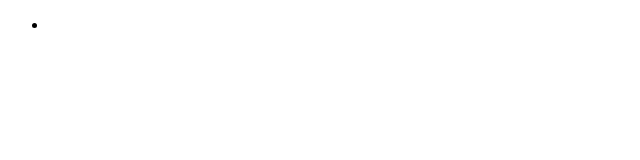
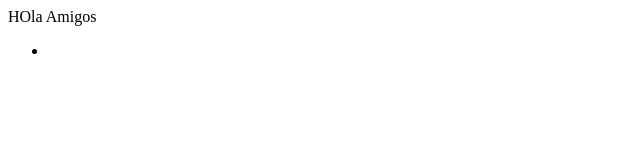
Before and after one commit to zZ30MaxZz/Base, a plain HTML site: page index.html in a window 1280 px wide. Shown: the whole page, without its empty margins (0-640 px from the left). Drawn offline with Linux system fonts and the light colour scheme.

Commit message:
Enviando un saludo

```diff
--- a/index.html
+++ b/index.html
@@ -5,6 +5,7 @@
 	<title>Document</title>
 </head>
 <body>
+<header>HOla Amigos</header>
 	<nav>
 		<ul>
 			<li></li>
```
